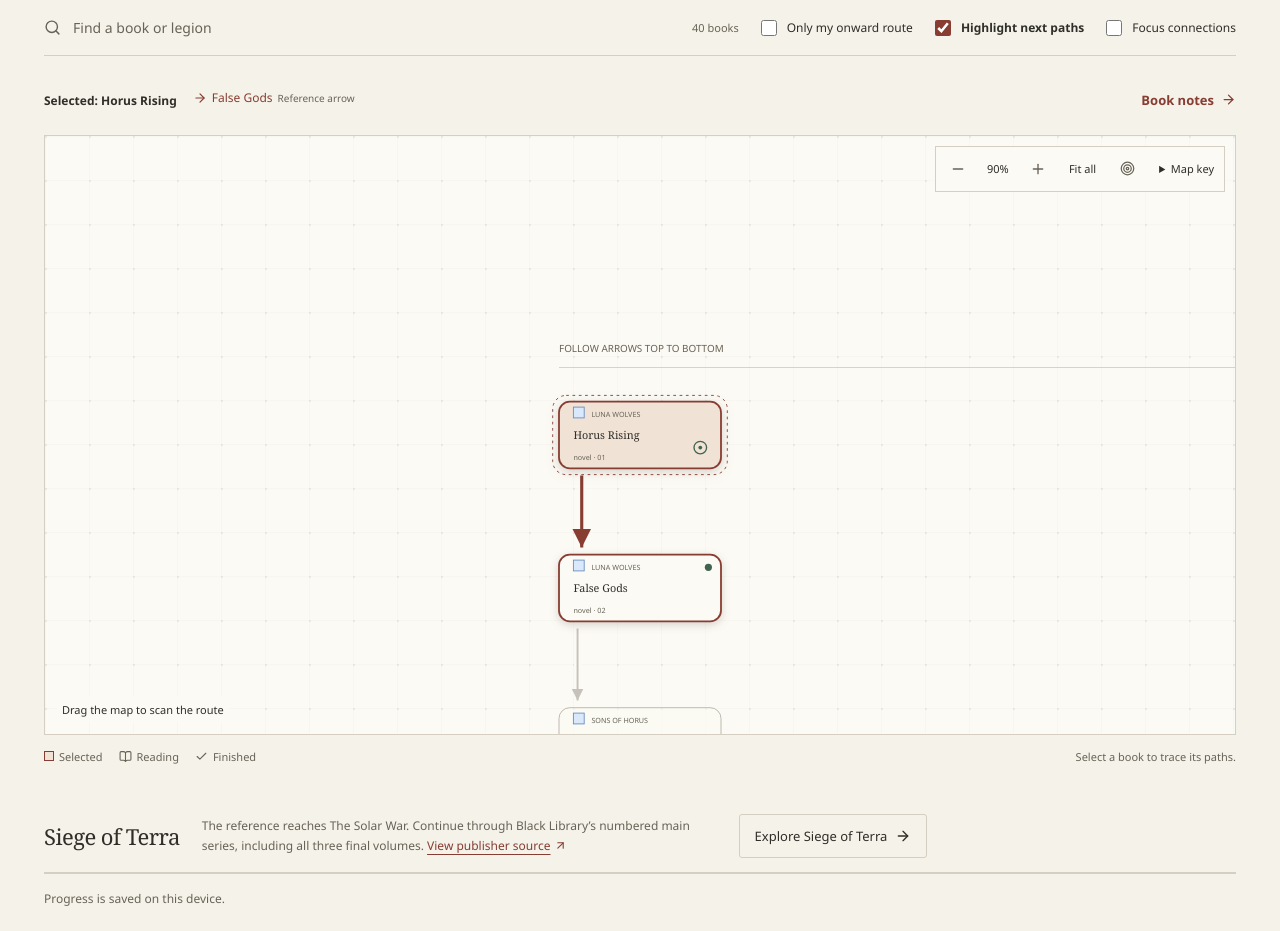
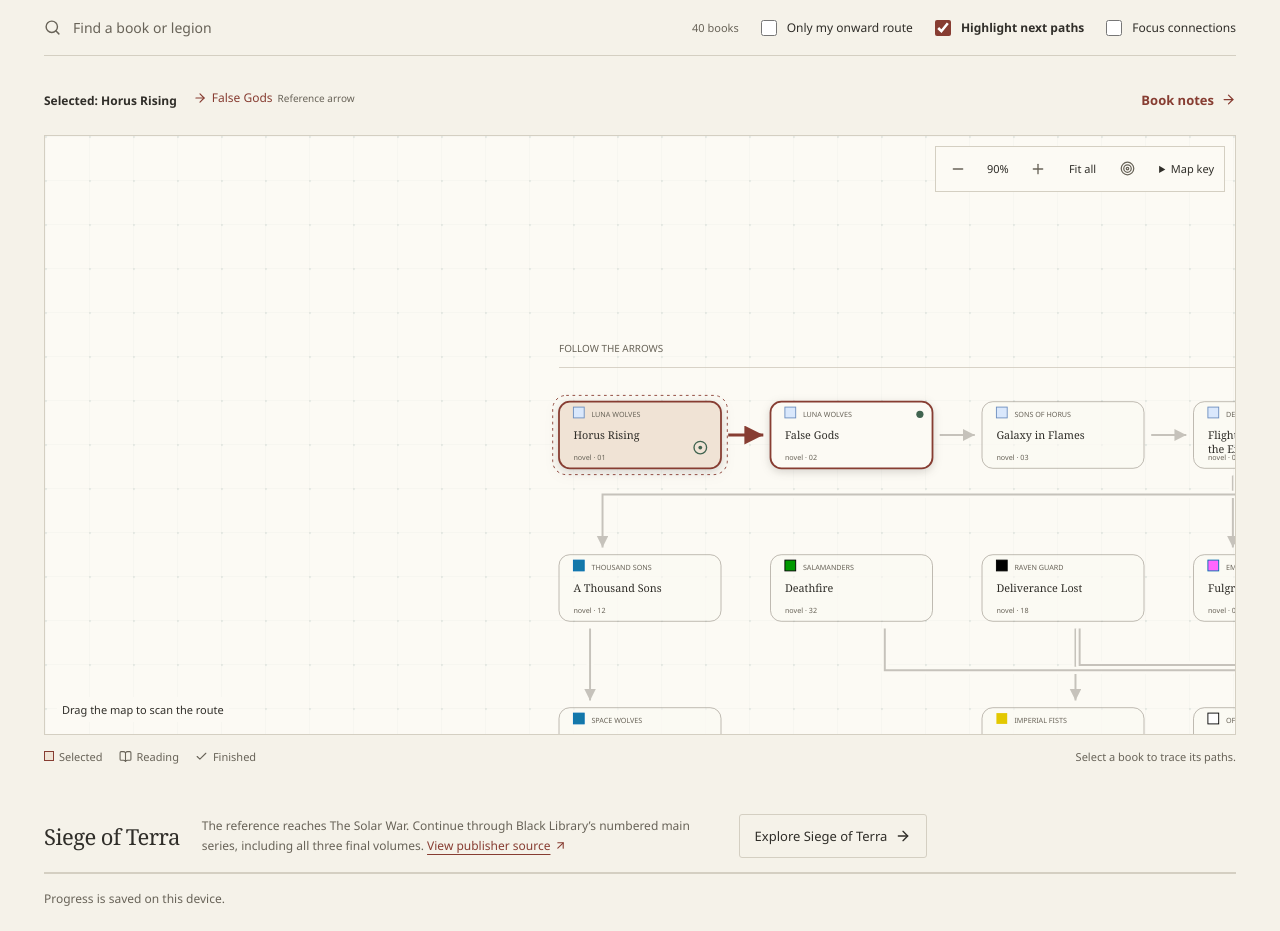
Before and after one commit to samwiskow/horus-heresy, a React (Vite) app: page / in a window 1280 px wide. Shown: the part 360-1291 px from the top of the page. Built offline with nearby package versions, Linux system fonts and the light colour scheme; a web font is replaced by a local one.

Commit message:
fix: arrange the opening path horizontally
Place the four reference opening books in one row above the streams.
Keep stream columns and source connections unchanged, and route the
opening arrows left to right in full and focused views.

Update the map guidance and add layout regression coverage.

```diff
--- a/src/App.tsx
+++ b/src/App.tsx
@@ -207,7 +207,7 @@
         <rect width={MAP_WIDTH} height={MAP_HEIGHT} fill="var(--sheet)" />
         <rect width={MAP_WIDTH} height={MAP_HEIGHT} fill="url(#map-grid)" />
         <g transform={`translate(${pan.x} ${pan.y}) scale(${zoom})`}>
-          <text className="map-axis-label" x="70" y="45">{focusConnections ? 'INCOMING AND OUTGOING CONNECTIONS' : 'FOLLOW ARROWS TOP TO BOTTOM'}</text>
+          <text className="map-axis-label" x="70" y="45">{focusConnections ? 'INCOMING AND OUTGOING CONNECTIONS' : 'FOLLOW THE ARROWS'}</text>
           <line className="map-axis" x1="70" y1="62" x2="1170" y2="62" />
           {[...visibleConnections].sort((a, b) => Number(a.from === focusId) - Number(b.from === focusId)).map((edge) => {
             const from = placedById[edge.from]
@@ -226,7 +226,7 @@
         <span className="control-rule" />
         <button className="map-text-control" onClick={() => setView(fitCampaign(visibleBooks, size, focusConnections ? 40 : 80))}>Fit all</button>
         <IconButton label="Return to my book" disabled={!placedById[currentId]} onClick={() => setView({ zoom: 0.9, pan: focusPan(placedById[currentId], 0.9) })}><Target size={15} /></IconButton>
-        <details className="map-key" onKeyDown={(event) => { if (event.key === 'Escape') { event.stopPropagation(); event.currentTarget.open = false; event.currentTarget.querySelector('summary')?.focus() } }}><summary>Map key</summary><div><p><b>Arrow:</b> a connection from the selected source.</p><p><b>Colour mark:</b> the book’s colour in Daunt’s reference. Colours are not unique legion or story arc labels. Books absent from the reference have no mark.</p><p>The map includes catalogue books only. Missing stories remain linked in the source steps; arrows never skip them.</p><p>Select a book to trace its paths. Open Book notes when you want more detail. Drag the Connection map, or use Book list. The source-flow layout places arrows from top to bottom. Positions do not define story arcs or an additional reading order. Focus connections shows only direct incoming and outgoing links; Highlight next paths still marks outgoing arrows.</p></div></details>
+        <details className="map-key" onKeyDown={(event) => { if (event.key === 'Escape') { event.stopPropagation(); event.currentTarget.open = false; event.currentTarget.querySelector('summary')?.focus() } }}><summary>Map key</summary><div><p><b>Arrow:</b> a connection from the selected source.</p><p><b>Colour mark:</b> the book’s colour in Daunt’s reference. Colours are not unique legion or story arc labels. Books absent from the reference have no mark.</p><p>The map includes catalogue books only. Missing stories remain linked in the source steps; arrows never skip them.</p><p>Select a book to trace its paths. Open Book notes when you want more detail. Drag the Connection map, or use Book list. The reference opening flows left to right; other connections flow from top to bottom. Positions do not define story arcs or an additional reading order. Focus connections shows only direct incoming and outgoing links; Highlight next paths still marks outgoing arrows.</p></div></details>
       </div>
       <div className="map-hint"><span className="drag-dot" /> Drag the map to scan the route</div>
     </div>
--- a/src/map-layout.ts
+++ b/src/map-layout.ts
@@ -16,23 +16,25 @@
   const ids = new Set(items.map((book) => book.id))
   const edges = connections.filter((edge) => ids.has(edge.from) && ids.has(edge.to))
   const openingIds = ['horus-rising', 'false-gods', 'galaxy-in-flames', 'flight-eisenstein']
-  const parallelRank = edges.some((edge) => edge.kind === 'reference') && openingIds.every((id) => ids.has(id)) ? openingIds.length : 0
-  const ranks = new Map(items.map((book) => [book.id, openingIds.includes(book.id) ? 0 : parallelRank]))
+  const opening = edges.some((edge) => edge.kind === 'reference') ? openingIds.filter((id) => ids.has(id)) : []
+  const parallelRank = opening.length ? 1 : 0
+  const ranks = new Map(items.map((book) => [book.id, opening.includes(book.id) ? 0 : parallelRank]))
   for (let pass = 0; pass < items.length; pass++) {
     let changed = false
     for (const edge of edges) {
+      if (opening.includes(edge.to)) continue
       const rank = ranks.get(edge.from)! + 1
       if (rank > ranks.get(edge.to)!) { ranks.set(edge.to, rank); changed = true }
     }
     if (!changed) break
   }
   const connectedIds = new Set(edges.flatMap((edge) => [edge.from, edge.to]))
-  const positions = new Map<string, Point>()
+  const positions = new Map<string, Point>(opening.map((id, index) => [id, { x: 70 + index * COLUMN_STEP, y: 100 }]))
   const lastRank = Math.max(0, ...ranks.values())
   for (let rank = 0; rank <= lastRank; rank++) {
-    const layer = items.filter((book) => connectedIds.has(book.id) && ranks.get(book.id) === rank)
+    const layer = items.filter((book) => connectedIds.has(book.id) && !positions.has(book.id) && ranks.get(book.id) === rank)
     const parentColumn = (id: string) => {
-      const parents = edges.filter((edge) => edge.to === id).map((edge) => positions.get(edge.from)!.x)
+      const parents = edges.filter((edge) => edge.to === id).map((edge) => opening.includes(edge.from) ? 70 : positions.get(edge.from)!.x)
       return parents.length ? parents.reduce((sum, x) => sum + x, 0) / parents.length : 70
     }
     layer.sort((a, b) => parentColumn(a.id) - parentColumn(b.id))
@@ -44,13 +46,16 @@
       positions.set(book.id, { x: 70 + column * COLUMN_STEP, y: 100 + rank * ROW_STEP })
     }
   }
-  items.filter((book) => !connectedIds.has(book.id)).forEach((book, index) => {
+  items.filter((book) => !connectedIds.has(book.id) && !positions.has(book.id)).forEach((book, index) => {
     positions.set(book.id, { x: 70 + (index % 5) * COLUMN_STEP, y: 100 + (lastRank + 1 + Math.floor(index / 5)) * ROW_STEP })
   })
   return items.map((book) => ({ ...book, ...positions.get(book.id)! }))
 }
 
 export function getEdgeRoute(from: Book, to: Book, connections: Connection[], items: Book[]): Point[] {
+  if (from.y === to.y && to.x > from.x) {
+    return [{ x: from.x + NODE_WIDTH + 8, y: from.y + NODE_HEIGHT / 2 }, { x: to.x - 8, y: to.y + NODE_HEIGHT / 2 }]
+  }
   const index = connections.findIndex((edge) => edge.from === from.id && edge.to === to.id)
   const port = 16 + (NODE_WIDTH - 32) * (index + 1) / (connections.length + 1)
   const sourceX = from.x + port
```
Also changed, not shown: scripts/logic-smoke.mjs (+33 -4 lines), .impeccable/surfaces/explore.md, 2 other files (tests, documents, lock files or other folders).
